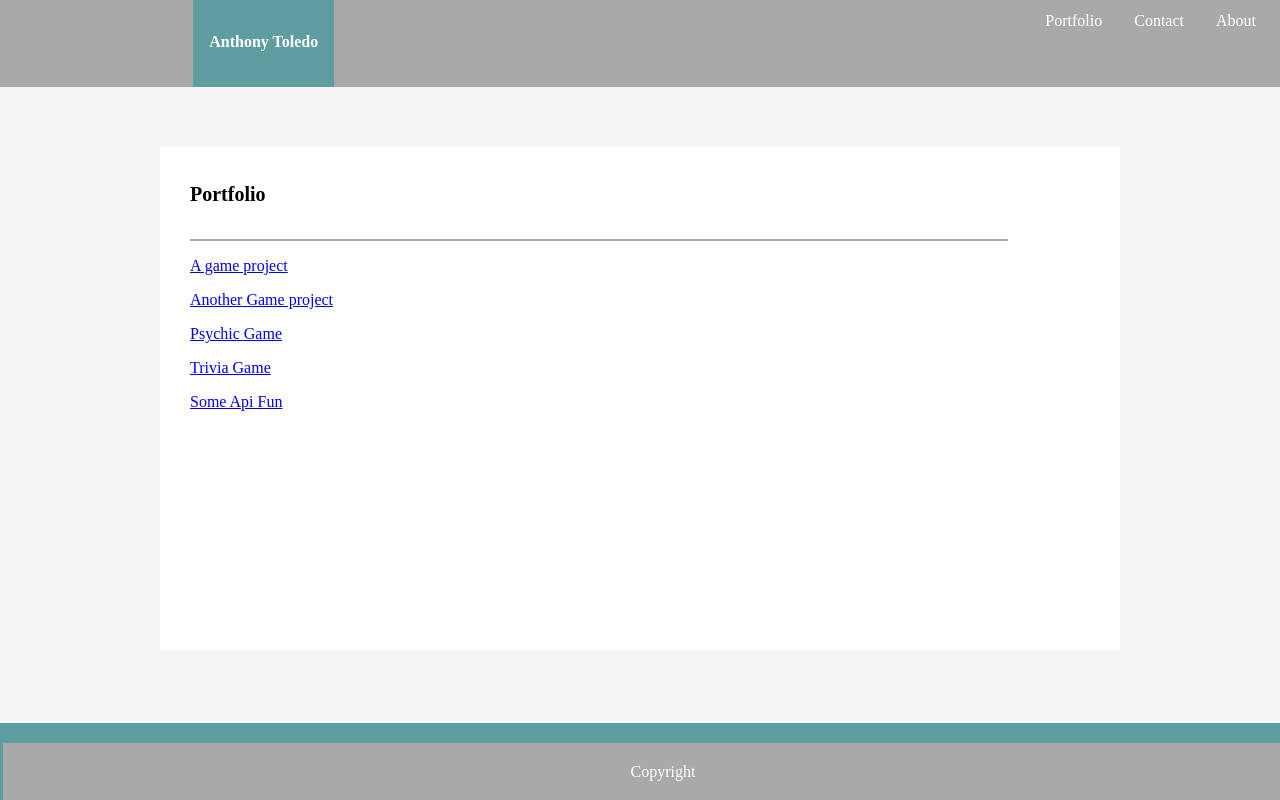
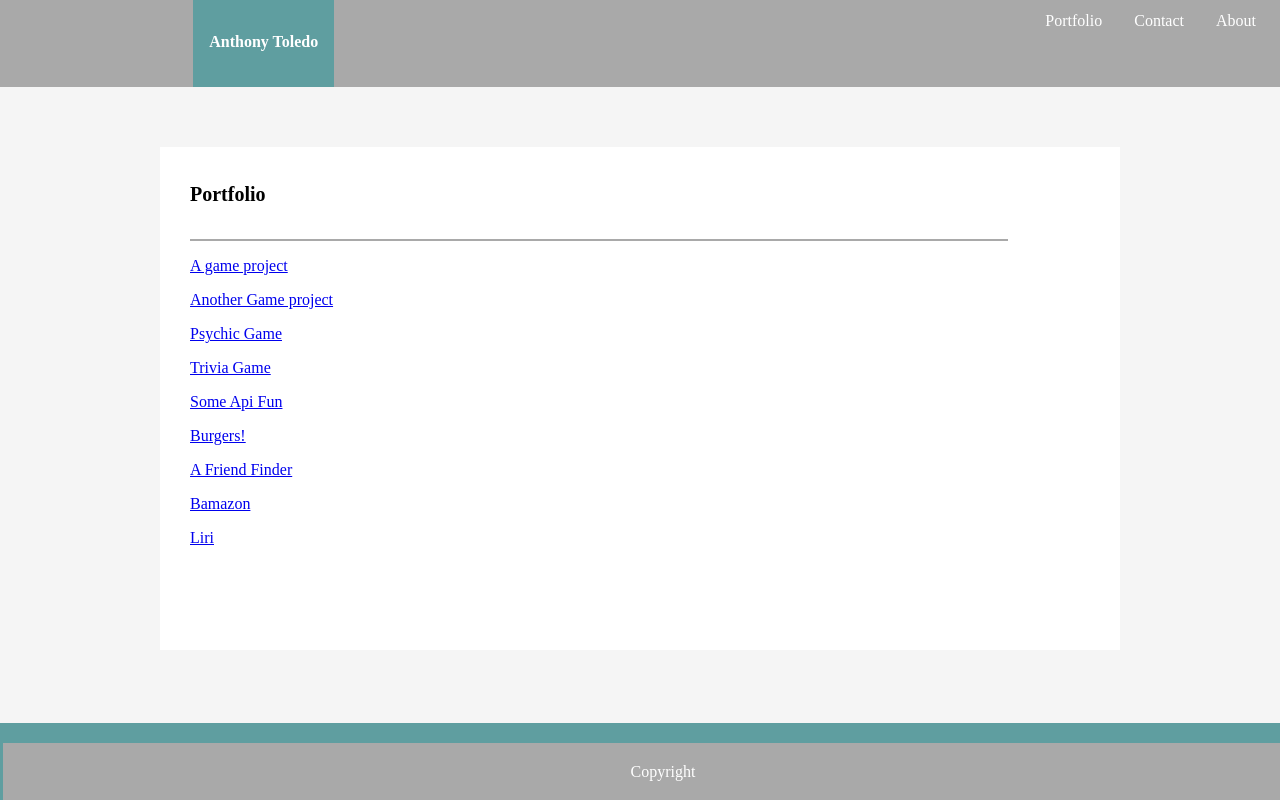
Before and after one commit to Pharaoh434/Responsive-Portfolio, a plain HTML site: page Portfolio Wireframe/portfolio3.html in a window 1280 px wide. Drawn offline with Linux system fonts and the light colour scheme; files that its build step writes are made by us from their sources.

Commit message:
Update Portfolio Wireframe/portfolio3.html

```diff
--- a/Portfolio Wireframe/portfolio3.html
+++ b/Portfolio Wireframe/portfolio3.html
@@ -48,6 +48,10 @@
                         <p><a href='https://pharaoh434.github.io/Train-Time/'>Psychic Game</a></p>
                         <p><a href='https://pharaoh434.github.io/TriviaGame/'>Trivia Game</a></p>
                         <p><a href='https://pharaoh434.github.io/Giphy-HW/'>Some Api Fun</a></p>
+                        <p><a href='https://pharaoh434.github.io/burger/'>Burgers!</a></p>
+                        <p><a href='https://pharaoh434.github.io/FriendFinder/'>A Friend Finder</a></p>
+                        <p><a href='https://pharaoh434.github.io/bamazon/'>Bamazon</a></p>
+                        <p><a href='https://pharaoh434.github.io/Liri-Node-App/'>Liri</a></p>
                     <p class="footer">
                             Copyright
                         </p>
```
